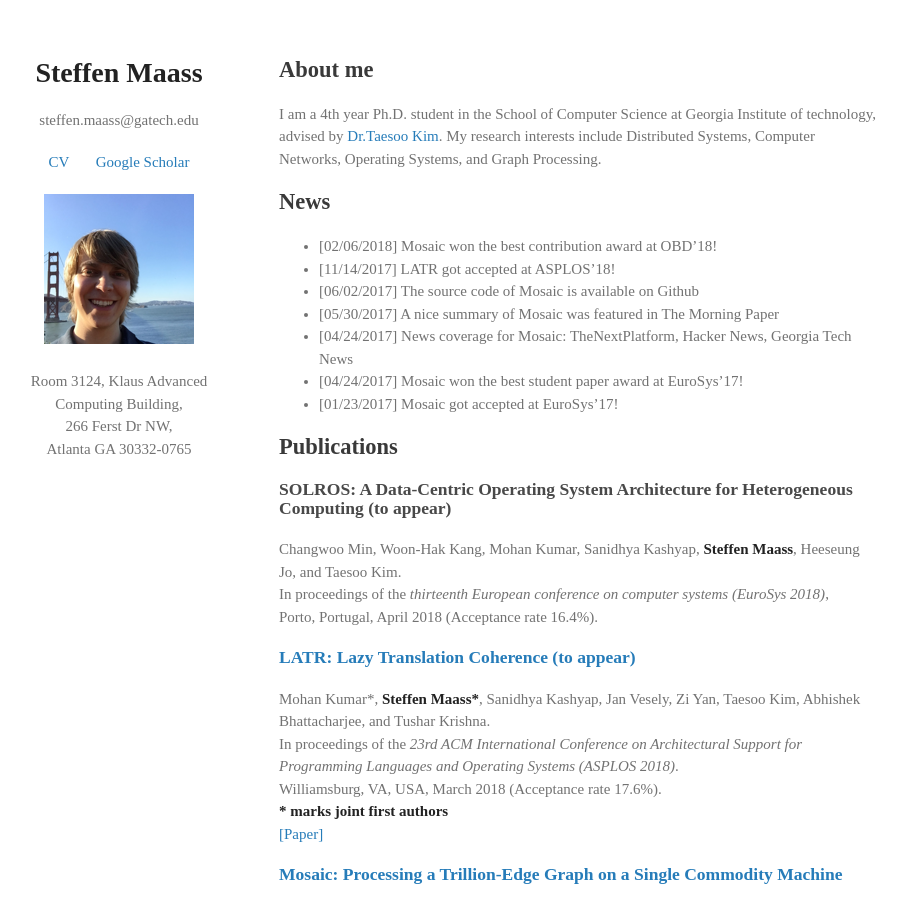
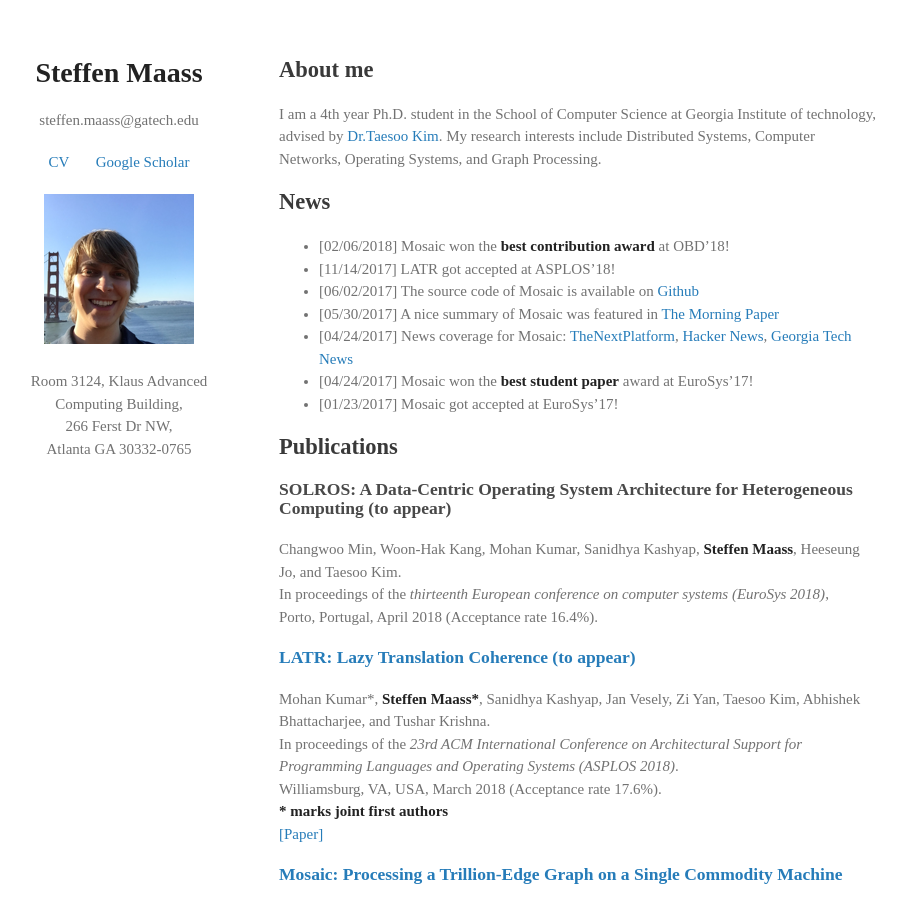
Before and after one commit to steffen-maass/steffen-maass.github.io, a Jekyll site: the page built from index.md, in a window 1280 px wide and 900 px high. Shown: the whole window, without its empty margins (191-1097 px from the left). Built offline with Jekyll 4.4.1, drawn with Linux system fonts in a browser that asks for light colours; our own code applies the rules of GitHub Pages for plain Markdown files; part of the change alters nothing that is shown.

Commit message:
Add links

```diff
--- a/index.md
+++ b/index.md
@@ -7,12 +7,12 @@ Systems, and Graph Processing.
 
 ## News
 
-* [02/06/2018] Mosaic won the best contribution award at OBD'18\!
+* [02/06/2018] Mosaic won the **best contribution award** at OBD'18\!
 * [11/14/2017] LATR got accepted at ASPLOS'18\!
-* [06/02/2017] The source code of Mosaic is available on Github
-* [05/30/2017] A nice summary of Mosaic was featured in The Morning Paper
-* [04/24/2017] News coverage for Mosaic: TheNextPlatform, Hacker News, Georgia Tech News
-* [04/24/2017] Mosaic won the best student paper award at EuroSys'17\!
+* [06/02/2017] The source code of Mosaic is available on [Github](https://github.com/sslab-gatech/mosaic/)
+* [05/30/2017] A nice summary of Mosaic was featured in [The Morning Paper](https://blog.acolyer.org/2017/05/30/mosaic-processing-a-trillion-edge-graph-on-a-single-machine/)
+* [04/24/2017] News coverage for Mosaic: [TheNextPlatform](https://www.nextplatform.com/2017/04/27/trillion-edge-graph-single-commodity-node/), [Hacker News](https://news.ycombinator.com/item?id=14218231), [Georgia Tech News](http://www.cc.gatech.edu/news/591078/work-speed-graph-processing-earns-best-student-paper-award)
+* [04/24/2017] Mosaic won the **best student paper** award at EuroSys'17\!
 * [01/23/2017] Mosaic got accepted at EuroSys'17\!
 
 ## Publications
```
